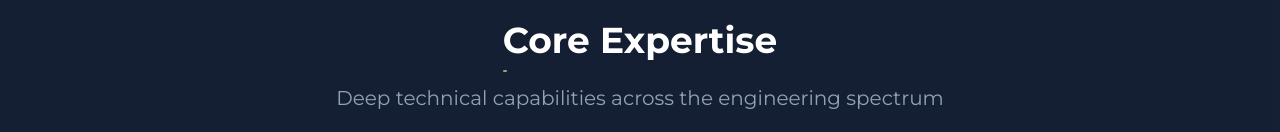
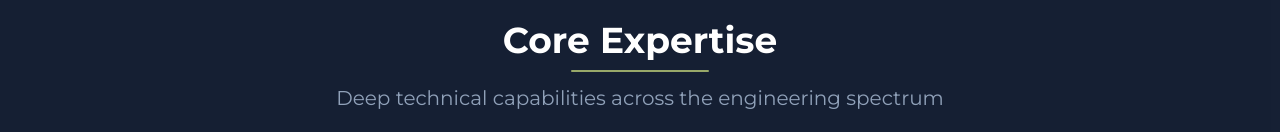
Before and after one commit to drazenbuljovcic/ferrasage, a React (Vite) app: page / in a window 1280 px wide. Shown: the part 820-952 px from the top of the page. Built offline with nearby package versions, Linux system fonts and the light colour scheme.

Commit message:
headline_underline

```diff
--- a/src/components/Headline.jsx
+++ b/src/components/Headline.jsx
@@ -21,7 +21,7 @@ export function Headline({
         {children}
       </h2>
       {underlined && (
-        <div className="absolute -bottom-1 left-0 right-0 h-0.5 max-w-1 bg-[var(--color-primary)] rounded-full" />
+        <div className="absolute -bottom-1 left-1/4 right-1/4 h-0.5 max-w-1/2 bg-[var(--color-primary)] rounded-full" />
       )}
     </div>
   );
```
